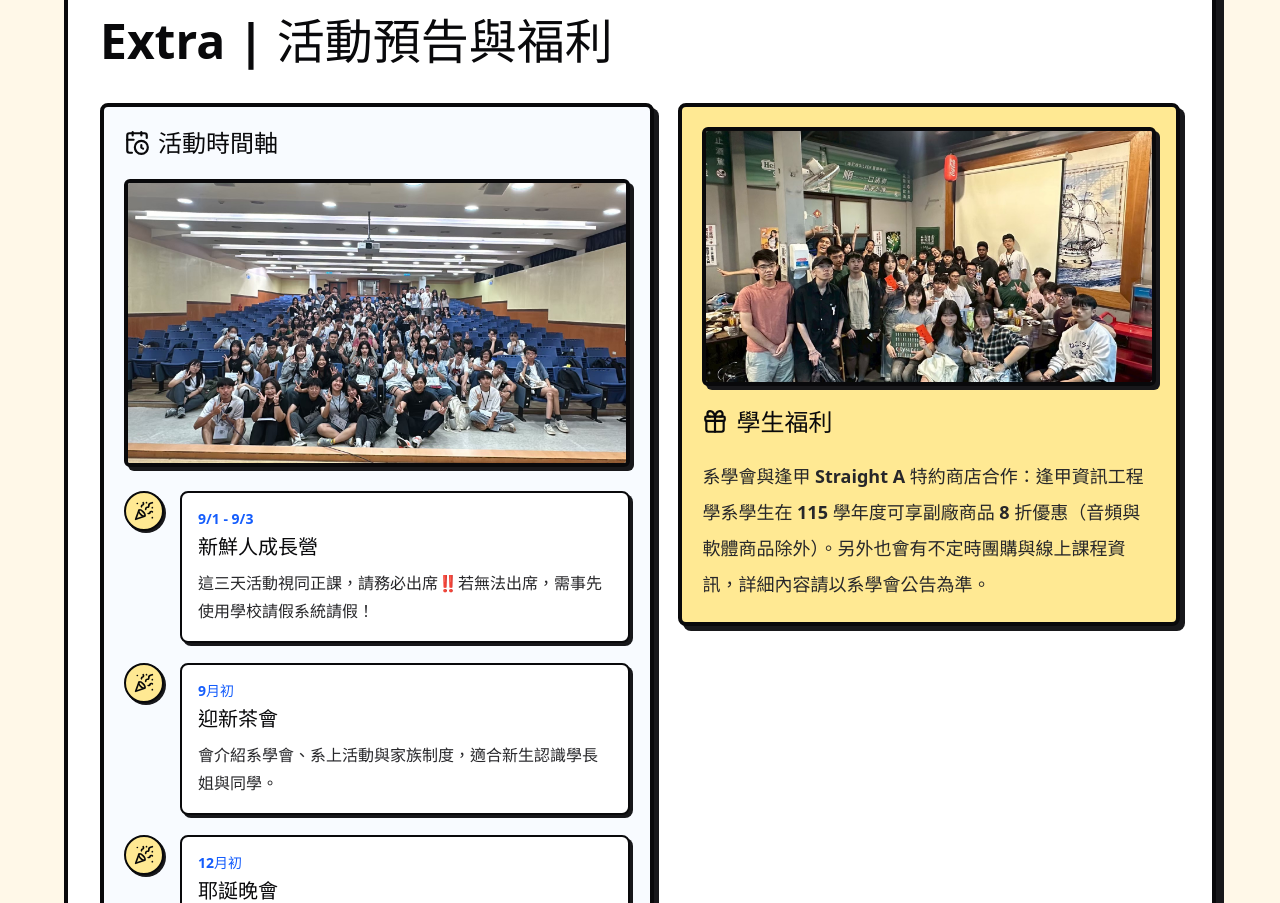
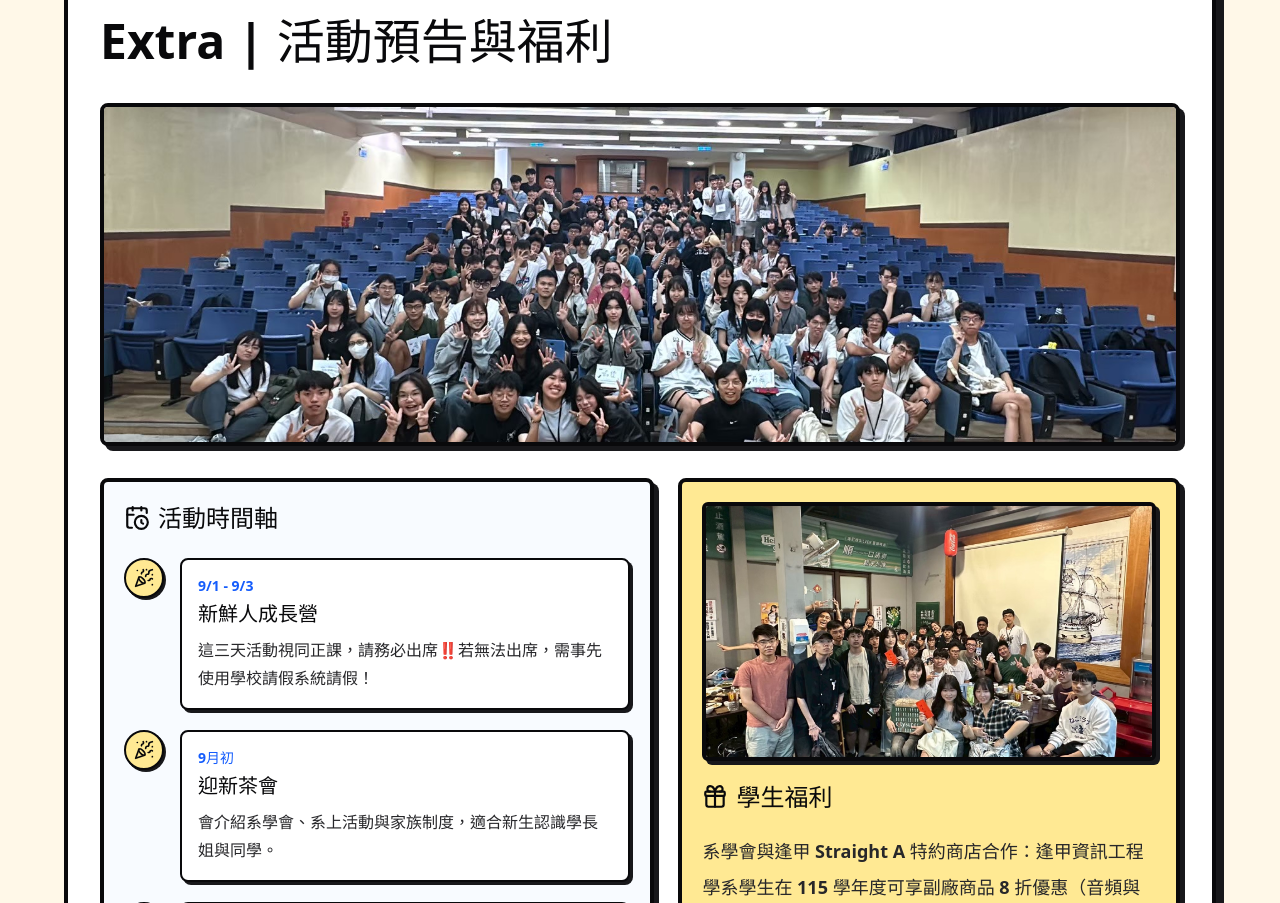
Before and after one commit to AllEnough/iecs_handbook, a React (Vite) app: page / in a window 1280 px wide. Shown: the part 4422-5325 px from the top of the page. Built offline with nearby package versions, Linux system fonts and the light colour scheme.

Commit message:
fix: improve activity photo layout

```diff
--- a/src/components/ScheduleSection.jsx
+++ b/src/components/ScheduleSection.jsx
@@ -36,20 +36,20 @@ function ScheduleSection() {
             </h2>
           </div>
 
+          <div className="mt-8 overflow-hidden rounded-lg border-4 border-zinc-950 bg-white shadow-[5px_5px_0_#18181b]">
+            <img
+              src={growthCampPhoto}
+              alt="新鮮人成長營活動合照"
+              className="aspect-video max-h-[360px] w-full object-cover object-[center_58%] md:aspect-[16/5]"
+            />
+          </div>
+
           <div className="mt-8 grid gap-6 md:grid-cols-[1.05fr_0.95fr] md:items-start">
             <div className="rounded-lg border-4 border-zinc-950 bg-[#f8fbff] p-5 shadow-[5px_5px_0_#18181b]">
               <h3 className="flex items-center gap-2 text-2xl font-black">
                 <CalendarClock size={26} />
                 活動時間軸
               </h3>
-
-              <div className="mt-5 overflow-hidden rounded-md border-4 border-zinc-950 bg-white shadow-[4px_4px_0_#18181b]">
-                <img
-                  src={growthCampPhoto}
-                  alt="新鮮人成長營活動合照"
-                  className="aspect-video h-full w-full object-cover"
-                />
-              </div>
 
               <div className="mt-6 space-y-5">
                 {events.map((event) => (
```
